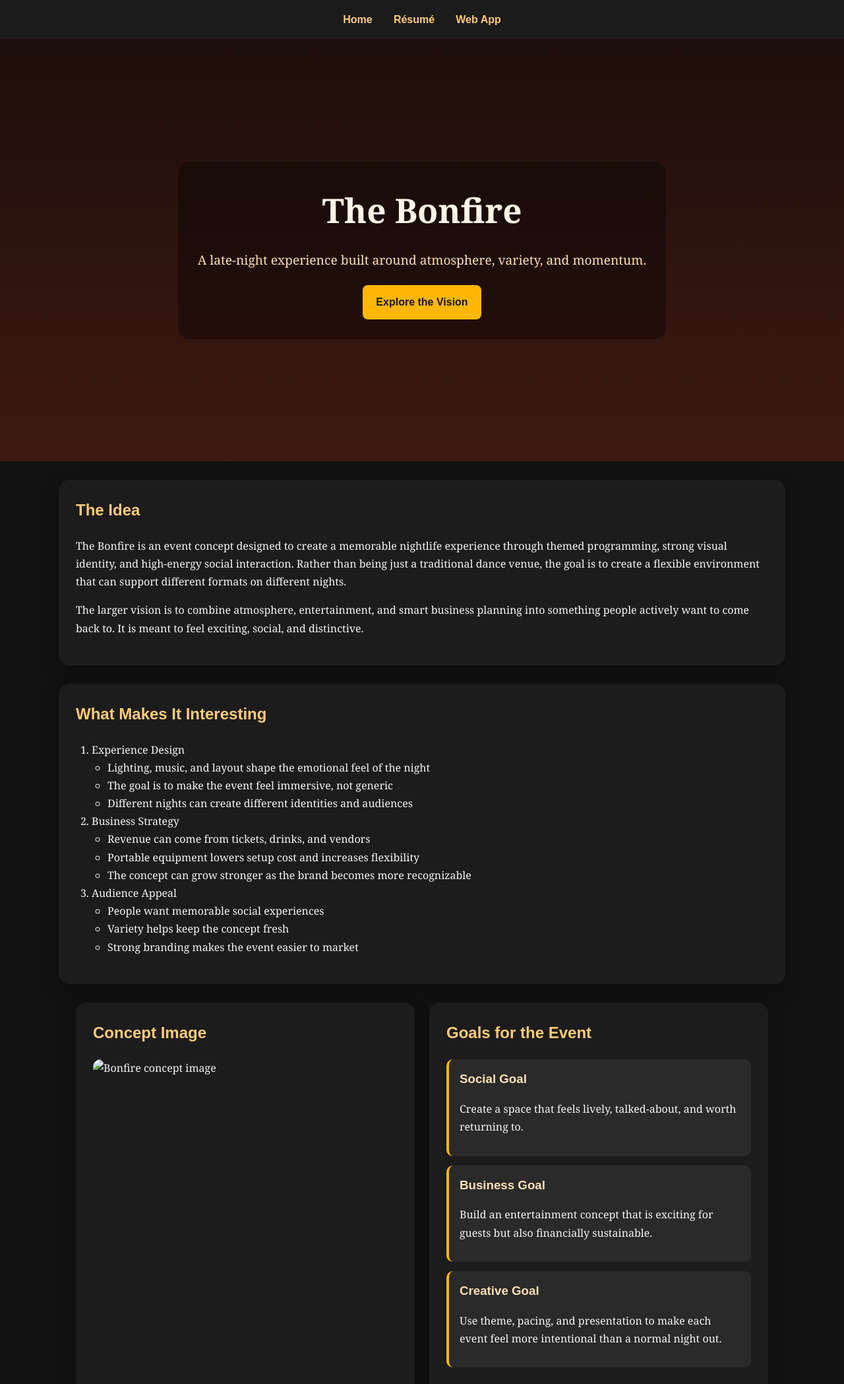
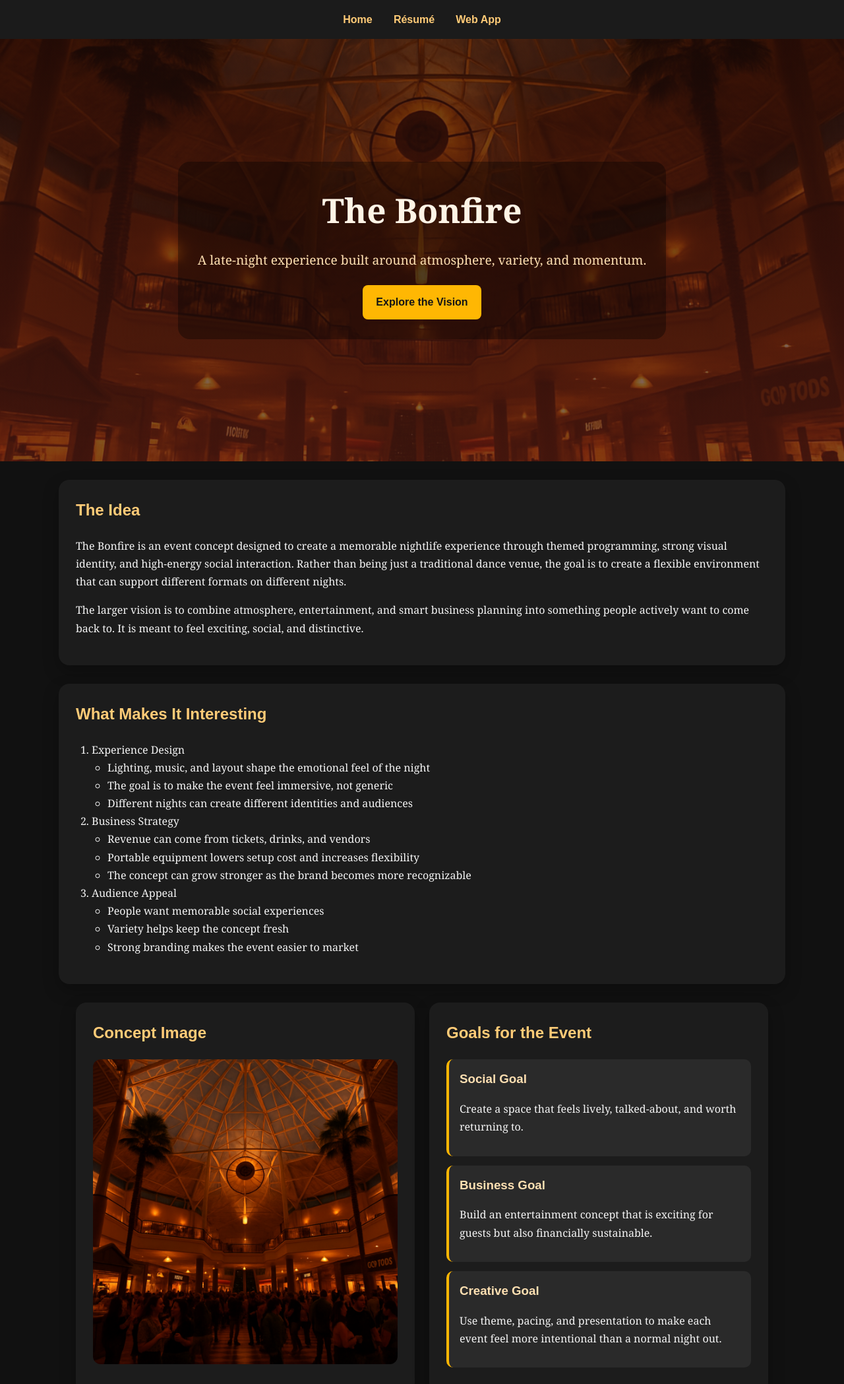
Before and after one commit to Frostbyte394/frostbyte394.github.io, a plain HTML site: page fromscratch.html in a window 1280 px wide. Shown: the top 2097 px of the page at 66% size. Drawn offline with Linux system fonts and the light colour scheme.

Commit message:
Add files via upload

```diff
--- a/fromscratch.html
+++ b/fromscratch.html
@@ -68,7 +68,7 @@
   <div class="two-column-wrap">
     <div class="content-section split-card">
       <h2>Concept Image</h2>
-      <img src="images/Bonfire Provo Mall.png" alt="Bonfire concept image">
+      <img src="bonfire-provo-mall.png" alt="Bonfire concept image">
       <p>
       </p>
     </div>
--- a/scratch.css
+++ b/scratch.css
@@ -30,7 +30,7 @@ body {
 .hero {
   background:
     linear-gradient(rgba(35, 13, 8, 0.65), rgba(80, 28, 18, 0.7)),
-    url("images/Bonfire Provo Mall.png") center/cover no-repeat;
+    url("bonfire-provo-mall.png") center/cover no-repeat;
   min-height: 70vh;
   display: flex;
   align-items: center;
```
Also changed, not shown: bonfire-provo-mall.png (added).
